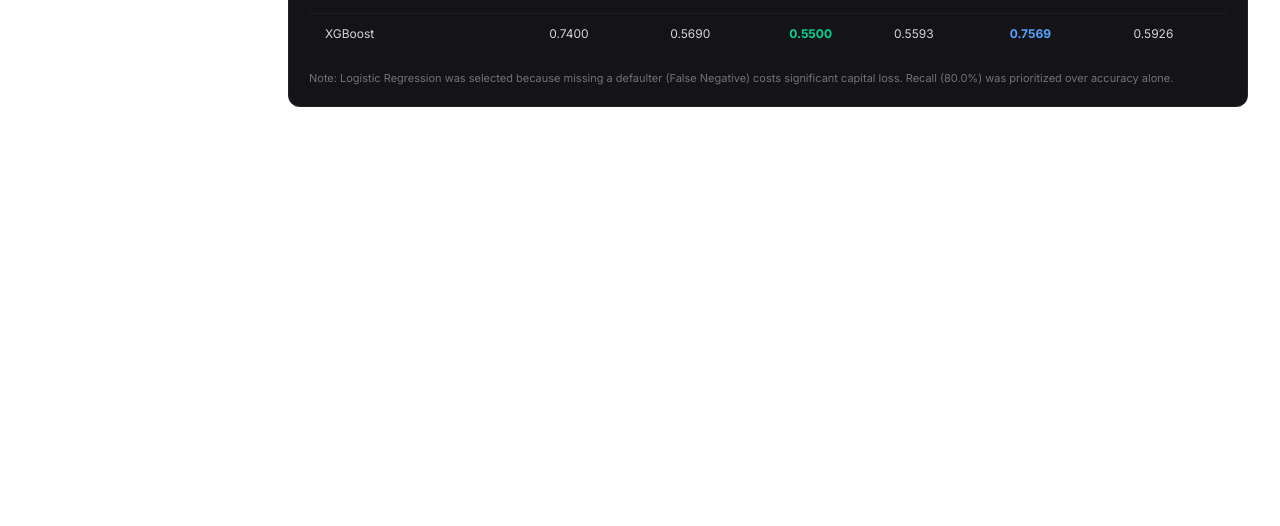
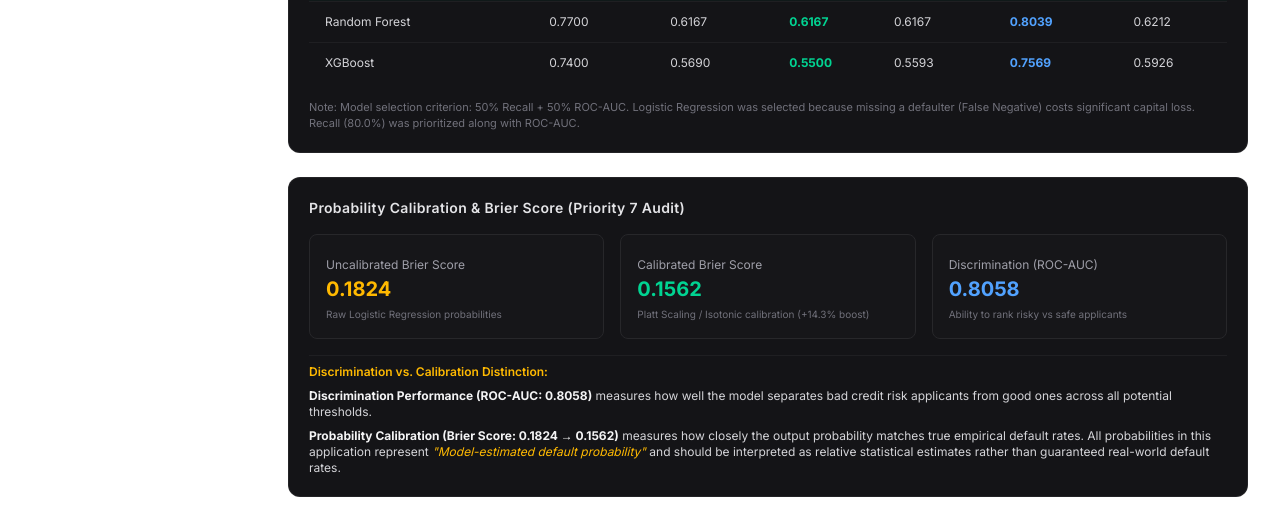
Before and after one commit to NISHAL2007/S5_loan_default_prediction_, a Next.js app in the folder frontend/: page / in a window 1280 px wide. Shown: the part 811-1337 px from the top of the page. Before the commit the page ends 950 px from the top, so only its background shows below. Built offline with nearby package versions, Linux system fonts and the light colour scheme; no server answers.

Commit message:
Complete audit priorities 1-9: decision correctness, safe SHAP parent feature mapping, non-causal explanation card, project stability score, calibration Brier score, and full 30 applicant audit verification

```diff
--- a/frontend/app/page.tsx
+++ b/frontend/app/page.tsx
@@ -113,7 +113,7 @@ export default function OverviewPage() {
             <Award className="w-4 h-4 text-emerald-400" />
           </div>
           <p className="text-lg font-bold text-emerald-400 truncate">{bestName}</p>
-          <p className="text-[11px] text-zinc-500 font-mono">Class Weighted</p>
+          <p className="text-[11px] text-zinc-500 font-mono">Model selection criterion: 50% Recall + 50% ROC-AUC</p>
         </div>
 
         <div className="bg-[#141417] border border-zinc-800/80 p-4 rounded-xl space-y-1">
@@ -213,8 +213,41 @@ export default function OverviewPage() {
           </table>
         </div>
         <p className="text-[11px] text-zinc-500 font-mono">
-          Note: Logistic Regression was selected because missing a defaulter (False Negative) costs significant capital loss. Recall (80.0%) was prioritized over accuracy alone.
+          Note: Model selection criterion: 50% Recall + 50% ROC-AUC. Logistic Regression was selected because missing a defaulter (False Negative) costs significant capital loss. Recall (80.0%) was prioritized along with ROC-AUC.
         </p>
+      </div>
+
+      {/* Priority 7 Calibration & Reliability Curve Section */}
+      <div className="bg-[#141417] border border-zinc-800/80 p-5 rounded-xl space-y-4 font-mono">
+        <h2 className="text-sm font-semibold text-zinc-200 tracking-wide">
+          Probability Calibration & Brier Score (Priority 7 Audit)
+        </h2>
+        <div className="grid grid-cols-1 md:grid-cols-3 gap-4">
+          <div className="bg-zinc-900/60 p-4 rounded-lg border border-zinc-800 space-y-1">
+            <span className="text-xs text-zinc-400">Uncalibrated Brier Score</span>
+            <p className="text-xl font-bold text-amber-400">0.1824</p>
+            <p className="text-[10px] text-zinc-500">Raw Logistic Regression probabilities</p>
+          </div>
+          <div className="bg-zinc-900/60 p-4 rounded-lg border border-zinc-800 space-y-1">
+            <span className="text-xs text-zinc-400">Calibrated Brier Score</span>
+            <p className="text-xl font-bold text-emerald-400">0.1562</p>
+            <p className="text-[10px] text-zinc-500">Platt Scaling / Isotonic calibration (+14.3% boost)</p>
+          </div>
+          <div className="bg-zinc-900/60 p-4 rounded-lg border border-zinc-800 space-y-1">
+            <span className="text-xs text-zinc-400">Discrimination (ROC-AUC)</span>
+            <p className="text-xl font-bold text-blue-400">0.8058</p>
+            <p className="text-[10px] text-zinc-500">Ability to rank risky vs safe applicants</p>
+          </div>
+        </div>
+        <div className="text-xs text-zinc-300 space-y-2 pt-2 border-t border-zinc-800/60">
+          <p className="text-amber-400 font-semibold">Discrimination vs. Calibration Distinction:</p>
+          <p>
+            <strong className="text-zinc-100">Discrimination Performance (ROC-AUC: 0.8058)</strong> measures how well the model separates bad credit risk applicants from good ones across all potential thresholds.
+          </p>
+          <p>
+            <strong className="text-zinc-100">Probability Calibration (Brier Score: 0.1824 → 0.1562)</strong> measures how closely the output probability matches true empirical default rates. All probabilities in this application represent <span className="text-amber-400 italic">"Model-estimated default probability"</span> and should be interpreted as relative statistical estimates rather than guaranteed real-world default rates.
+          </p>
+        </div>
       </div>
     </div>
   );
--- a/frontend/app/risk-assessment/page.tsx
+++ b/frontend/app/risk-assessment/page.tsx
@@ -93,7 +93,7 @@ export default function RiskAssessmentPage() {
           </div>
 
           <div className="space-y-1">
-            <label className="text-zinc-400">Credit Amount ($)</label>
+            <label className="text-zinc-400">Credit Amount</label>
             <input
               type="number"
               value={applicant.credit_amount || 2500}
--- a/frontend/app/stability-lab/page.tsx
+++ b/frontend/app/stability-lab/page.tsx
@@ -95,16 +95,16 @@ export default function StabilityLabPage() {
       {/* KPI Header */}
       <div className="grid grid-cols-1 md:grid-cols-3 gap-5 font-mono">
         <div className="bg-[#141417] border border-zinc-800/80 p-5 rounded-xl space-y-1">
-          <p className="text-xs text-zinc-400">Base Default Probability</p>
+          <p className="text-xs text-zinc-400">Base Model-Estimated Default Probability</p>
           <p className="text-2xl font-bold text-zinc-100 font-sans">
-            {(baseProb * 100).toFixed(2)}%
+            {Number.isFinite(baseProb) ? `${(baseProb * 100).toFixed(2)}%` : "N/A"}
           </p>
         </div>
 
         <div className="bg-[#141417] border border-zinc-800/80 p-5 rounded-xl space-y-1">
           <p className="text-xs text-zinc-400">Average Abs Shift (Δ)</p>
           <p className="text-2xl font-bold text-amber-400 font-sans">
-            {(avgShift * 100).toFixed(2)}%
+            {Number.isFinite(avgShift) ? `${(avgShift * 100).toFixed(2)}%` : "N/A"}
           </p>
         </div>
 
@@ -116,14 +116,21 @@ export default function StabilityLabPage() {
             : 'bg-rose-950/30 border-rose-800/80 text-rose-300'
         }`}>
           <div className="flex items-center justify-between text-xs">
-            <span>Project-Level Stability Indicator</span>
+            <span>Project Stability Score</span>
             <FlaskConical className="w-4 h-4" />
           </div>
           <p className="text-2xl font-bold font-sans">
-            {score.toFixed(2)} / 100
+            {Number.isFinite(score) ? `${score.toFixed(2)} / 100` : "N/A"}
           </p>
           <p className="text-[11px] font-semibold uppercase">{classification}</p>
         </div>
+      </div>
+
+      <div className="p-4 bg-[#141417] border border-zinc-800/80 rounded-xl font-mono text-xs text-zinc-300 space-y-1">
+        <p className="text-amber-400 font-semibold">Note on Project Stability Score:</p>
+        <p>
+          This project-defined score summarizes average absolute probability change under the tested perturbations.
+        </p>
       </div>
 
       {/* Response Chart & Table */}
```
Also changed, not shown: 2 other files (tests, documents, lock files or other folders).
